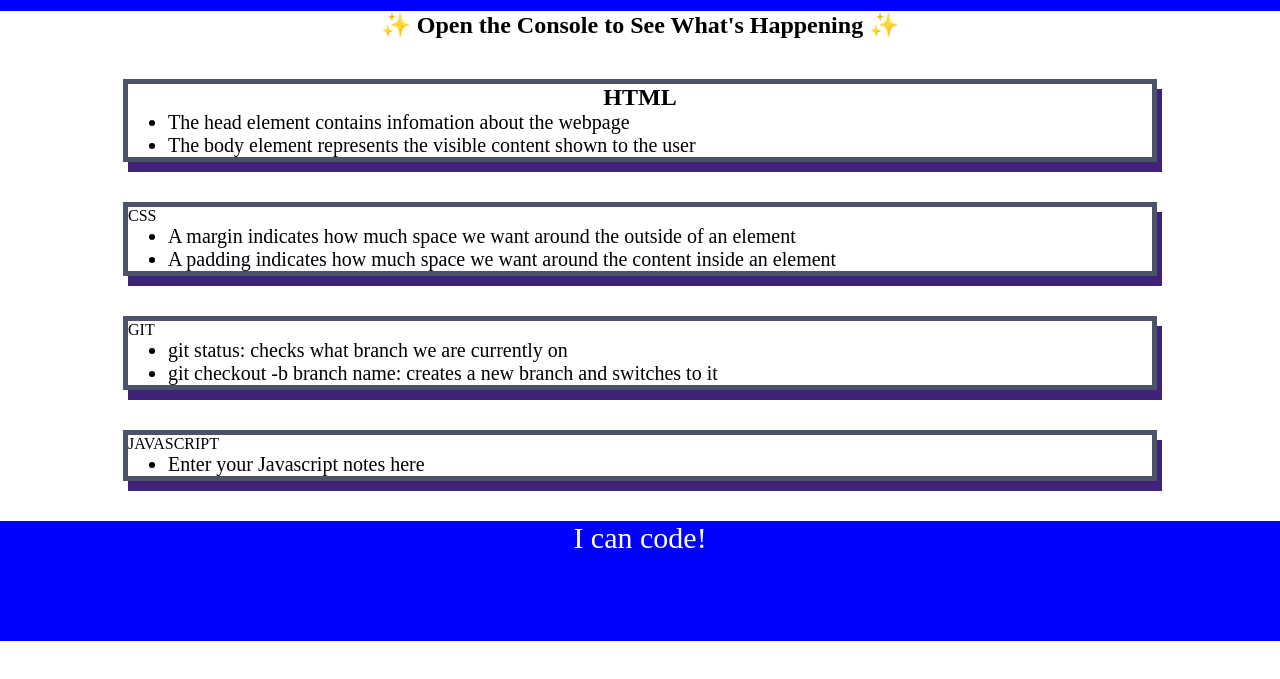
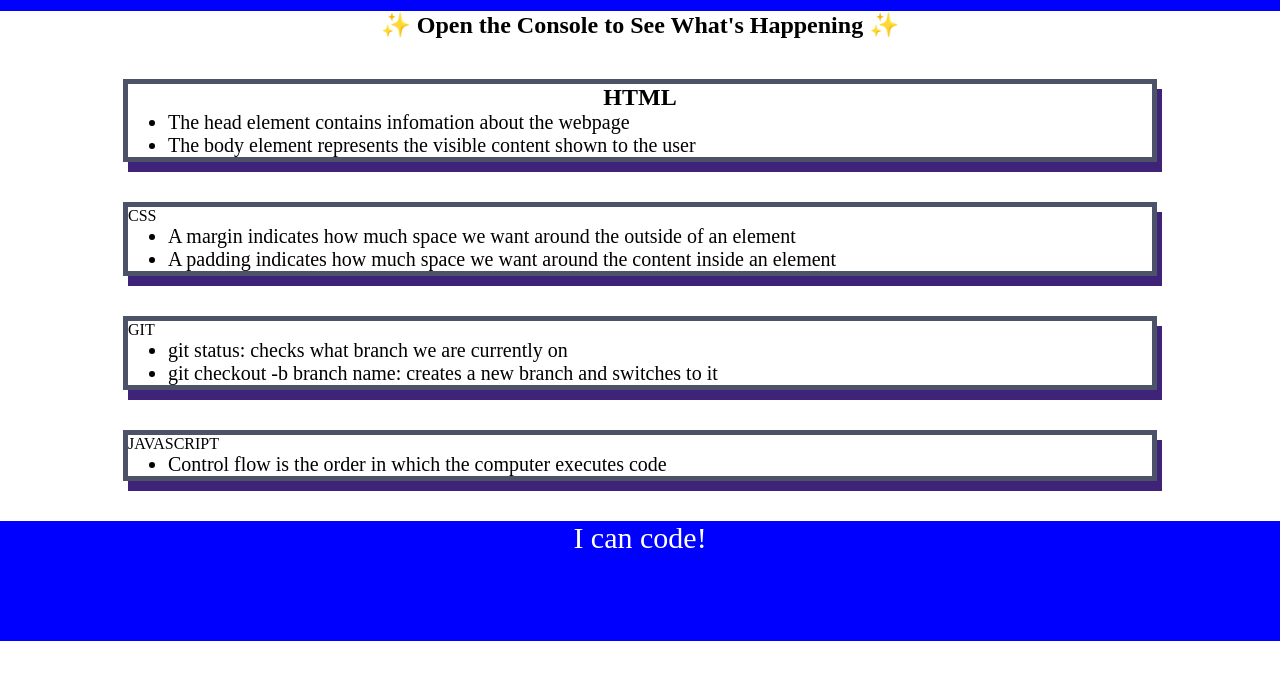
Before and after one commit to FROMERO63/prework-study-guide, a plain HTML site: page index.html in a window 1280 px wide. Shown: the part 109-788 px from the top of the page. Drawn offline with Linux system fonts and the light colour scheme.

Commit message:
Update index.html

```diff
--- a/index.html
+++ b/index.html
@@ -39,7 +39,7 @@
     <section class="card" id="javascript-section"
     <h2>JAVASCRIPT</h2>
     <ul>
-      <li>Enter your Javascript notes here</li>
+      <li>Control flow is the order in which the computer executes code</li>
     </ul>
   </section>
     </main>
```
